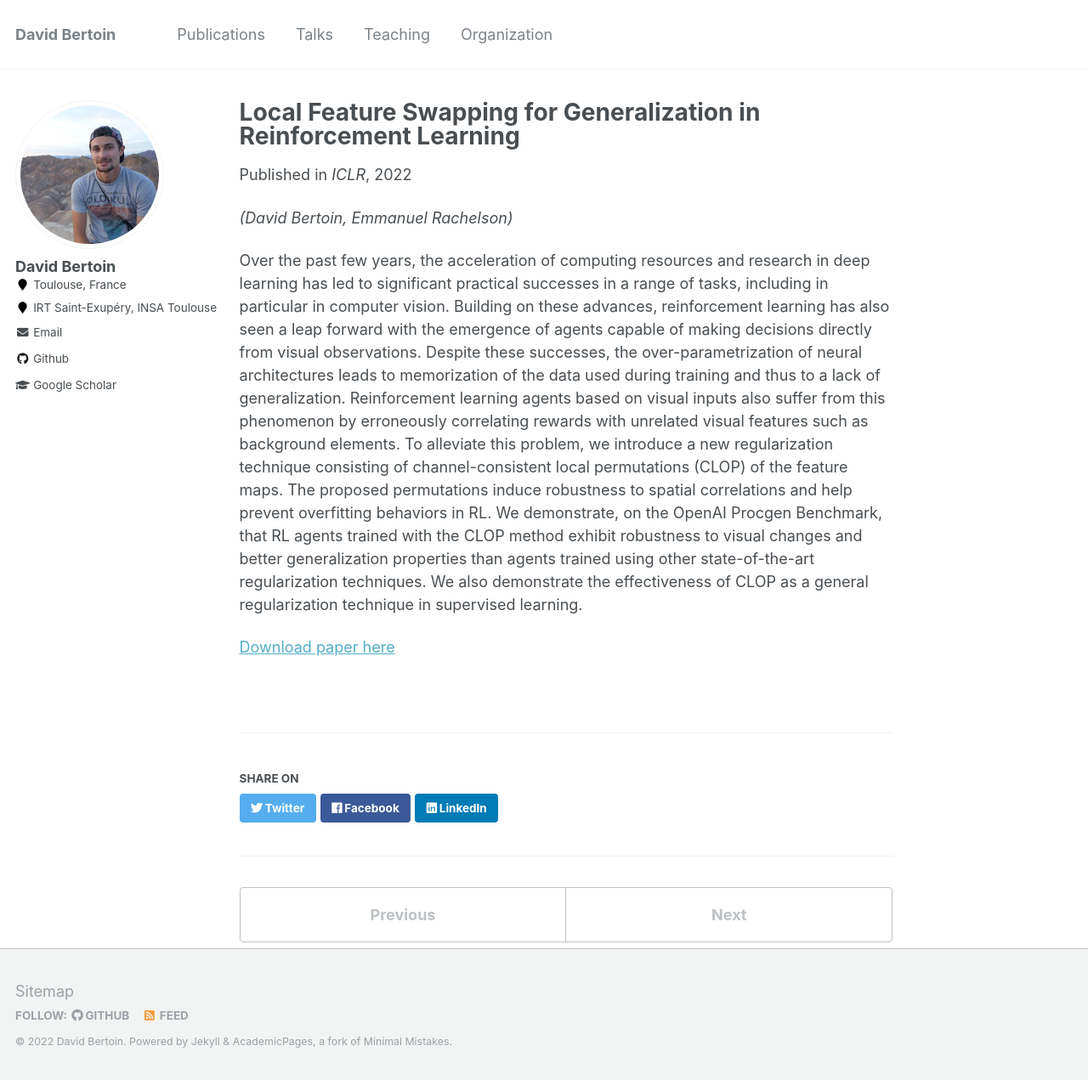
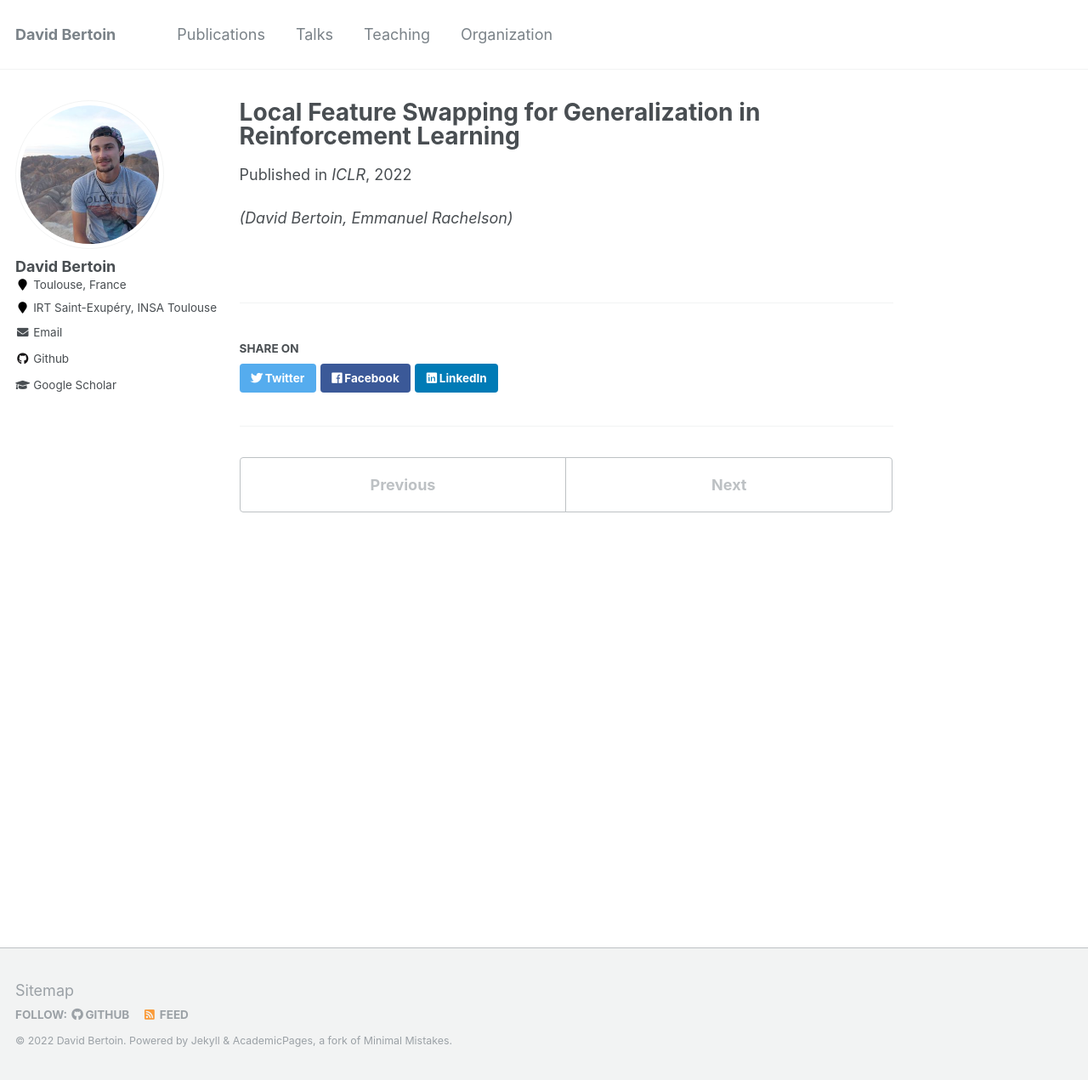
Before and after one commit to DavidBert/DavidBert.github.io, a Jekyll site: the page built from _publications/CLOP.md, in a window 1280 px wide and 1271 px high. Shown: the whole window at 85% size. Built offline with Jekyll 4.4.1, drawn with Linux system fonts in a browser that asks for light colours.

Commit message:
remove publications intro

```diff
--- a/_publications/CLOP.md
+++ b/_publications/CLOP.md
@@ -7,7 +7,4 @@ venue: 'ICLR'
 paperurl: 'https://arxiv.org/abs/2204.06355'
 ---
 *(David Bertoin, Emmanuel Rachelson)*
-
-Over the past few years, the acceleration of computing resources and research in deep learning has led to significant practical successes in a range of tasks, including in particular in computer vision. Building on these advances, reinforcement learning has also seen a leap forward with the emergence of agents capable of making decisions directly from visual observations. Despite these successes, the over-parametrization of neural architectures leads to memorization of the data used during training and thus to a lack of generalization. Reinforcement learning agents based on visual inputs also suffer from this phenomenon by erroneously correlating rewards with unrelated visual features such as background elements. To alleviate this problem, we introduce a new regularization technique consisting of channel-consistent local permutations (CLOP) of the feature maps. The proposed permutations induce robustness to spatial correlations and help prevent overfitting behaviors in RL. We demonstrate, on the OpenAI Procgen Benchmark, that RL agents trained with the CLOP method exhibit robustness to visual changes and better generalization properties than agents trained using other state-of-the-art regularization techniques. We also demonstrate the effectiveness of CLOP as a general regularization technique in supervised learning.
-
-[Download paper here](https://arxiv.org/abs/2204.06355)
+<!-- [Download paper here](https://arxiv.org/abs/2204.06355) -->
```
Also changed, not shown: _publications/ACAS.md (+1 -1 lines), _publications/ReLU.md (+1 -1 lines), _publications/SGQN.md (+1 -1 lines).
